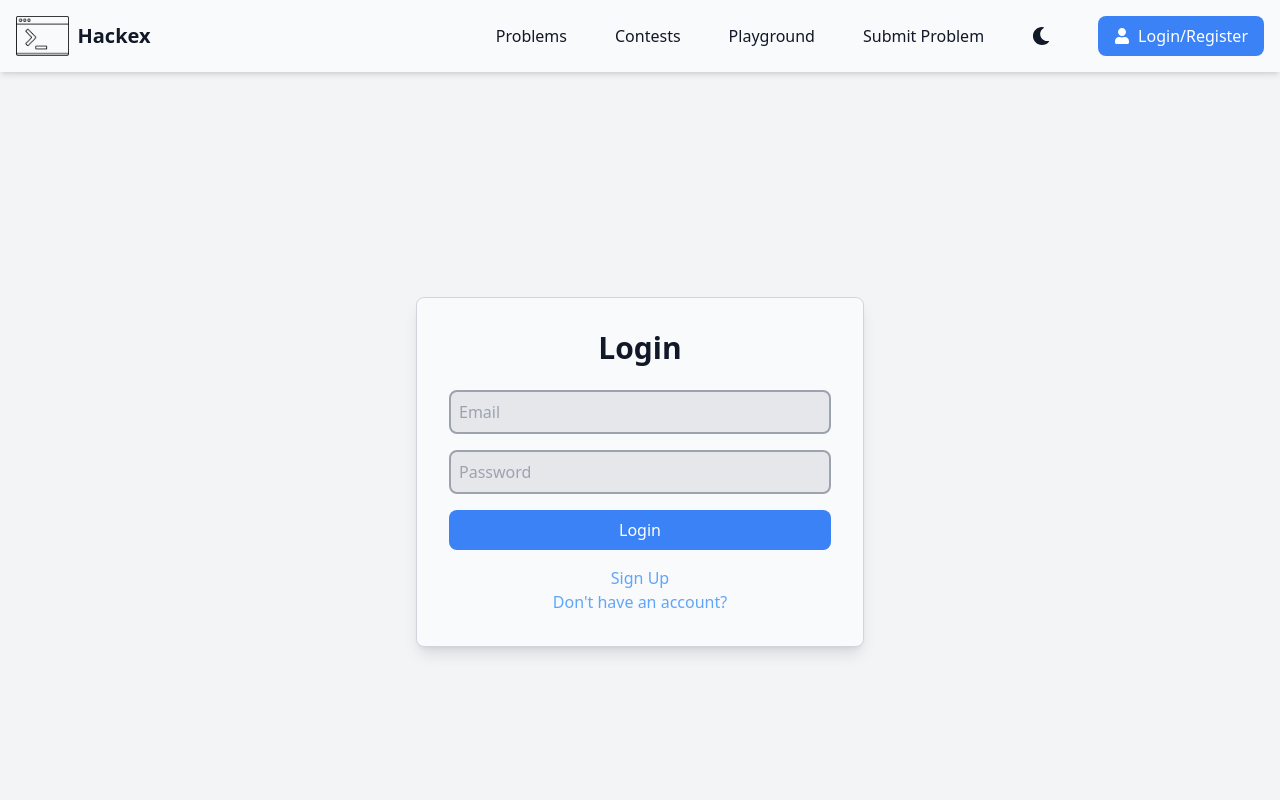
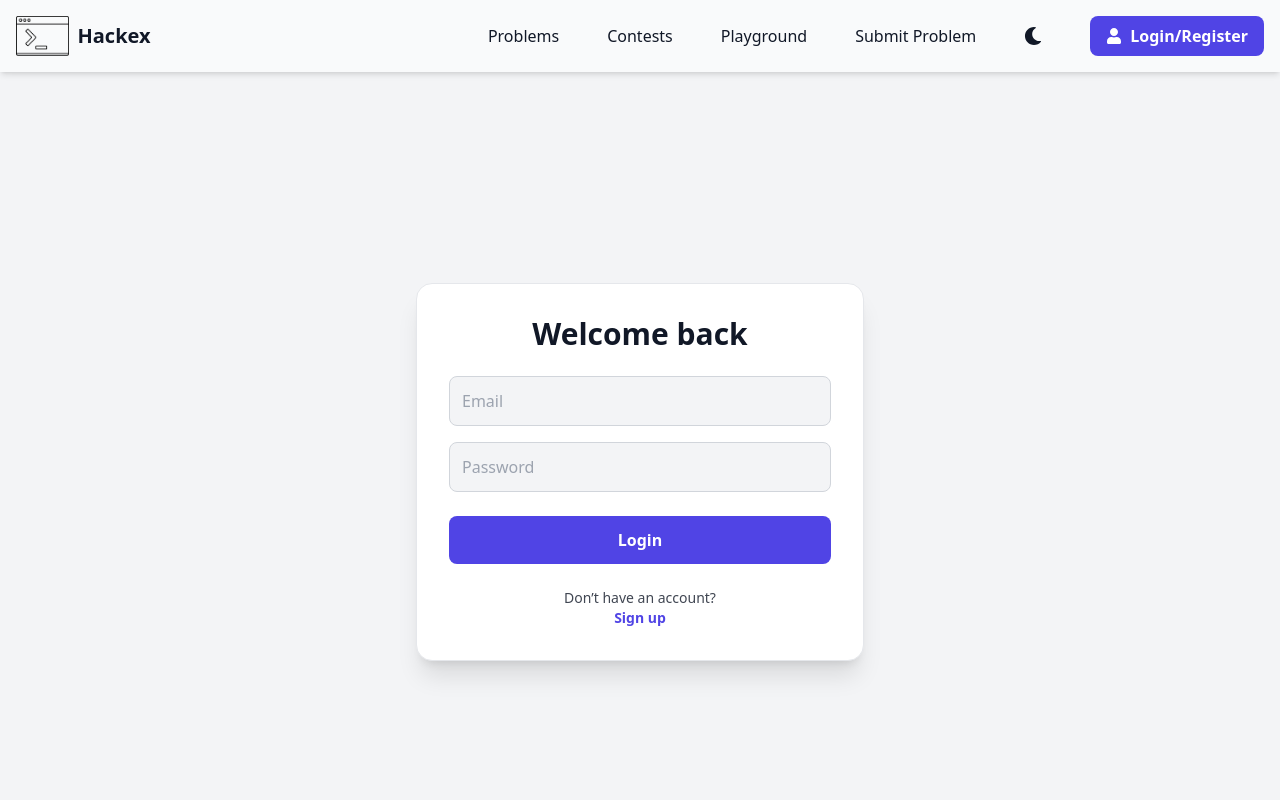
Before and after one commit to JessicaK-011/Hackex-project, a React (Vite) app in the folder hackex-client/: page /login in a window 1280 px wide. Shown: the top 800 px of the page. Built offline with nearby package versions, Linux system fonts and the light colour scheme.

Commit message:
fixed some ui bugs and submit route issue

```diff
--- a/hackex-client/src/Components/Navbar.jsx
+++ b/hackex-client/src/Components/Navbar.jsx
@@ -1,24 +1,20 @@
-import { Link } from "react-router-dom";
+import { Link, useNavigate } from "react-router-dom";
 import { useUser } from "../userContext";
-import { useTheme } from "../themeContext"; // Import ThemeContext
-import { FaSun, FaMoon, FaPowerOff } from "react-icons/fa";
-import logo from "../assets/logo.png"; // Light mode logo
-import logoDark from "../assets/logoDark.png"; // Dark mode logo
+import { useTheme } from "../themeContext";
+import { FaSun, FaMoon, FaPowerOff, FaUser } from "react-icons/fa";
+import logo from "../assets/logo.png";
+import logoDark from "../assets/logoDark.png";
 import { useState, useRef, useEffect } from "react";
-import { useNavigate } from "react-router-dom";
-import { FaUser } from "react-icons/fa";
 
 const Navbar = () => {
-  const { theme, toggleTheme } = useTheme(); // Access theme and toggle function from context
+  const { theme, toggleTheme } = useTheme();
+  const { isLoggedIn, logout } = useUser();
+  const navigate = useNavigate();
 
-  const navigate = useNavigate();
-  const { isLoggedIn, logout } = useUser();
   const [isDropdownOpen, setDropdownOpen] = useState(false);
   const dropdownRef = useRef(null);
 
-  const toggleDropdown = () => {
-    setDropdownOpen((prev) => !prev);
-  };
+  const toggleDropdown = () => setDropdownOpen((prev) => !prev);
 
   const handleClickOutside = (event) => {
     if (dropdownRef.current && !dropdownRef.current.contains(event.target)) {
@@ -28,17 +24,13 @@ const Navbar = () => {
 
   useEffect(() => {
     document.addEventListener("mousedown", handleClickOutside);
-    return () => {
-      document.removeEventListener("mousedown", handleClickOutside);
-    };
+    return () => document.removeEventListener("mousedown", handleClickOutside);
   }, []);
 
   const handleLogout = async () => {
     const response = await fetch(
       "https://hackex.onrender.com/api/v1/users/logout",
-      {
-        method: "GET",
-      }
+      { method: "GET" }
     );
     if (response.ok) {
       await logout();
@@ -50,19 +42,18 @@ const Navbar = () => {
 
   return (
     <nav
-      className={`${
+      className={`sticky top-0 z-50 shadow-md ${
         theme === "light"
-          ? "bg-gray-50 text-gray-900 shadow-md"
-          : "bg-gray-800 text-gray-100 shadow-md"
-      } sticky top-0 z-50`}
+          ? "bg-gray-50 text-gray-900"
+          : "bg-gray-800 text-gray-100"
+      }`}
     >
       <div className="mx-auto flex justify-between items-center p-4">
-        <div className="flex items-center">
+        {/* Logo */}
         <Link
           to="/"
           className="text-xl font-semibold flex items-center space-x-2"
         >
-            {/* Conditional Logo Rendering */}
           <img
             src={theme === "light" ? logoDark : logo}
             alt="Logo"
@@ -70,48 +61,51 @@ const Navbar = () => {
           />
           <span className="ml-4">Hackex</span>
         </Link>
-        </div>
-        <div className="flex items-center justify-around space-x-12">
+
+        {/* Nav Links */}
+        <div className="flex items-center space-x-12">
           <Link
   to="/problems"
-            className="text-md hover:text-blue-400 transition-all duration-300 transform hover:scale-105"
+  className="text-md transition-all duration-300 transform hover:scale-105 hover:text-[#5044e5]"
 >
   Problems
 </Link>
+
 <Link
   to="/contests"
-            className="text-md hover:text-blue-400 transition-all duration-300 transform hover:scale-105"
+  className="text-md transition-all duration-300 transform hover:scale-105 hover:text-[#5044e5]"
 >
   Contests
 </Link>
+
 <Link
   to="/playground"
-            className="text-md hover:text-blue-400 transition-all duration-300 transform hover:scale-105"
+  className="text-md transition-all duration-300 transform hover:scale-105 hover:text-[#5044e5]"
 >
   Playground
 </Link>
+
 <Link
   to="/submit"
-            className="text-md hover:text-blue-400 transition-all duration-300 transform hover:scale-105"
+  className="text-md transition-all duration-300 transform hover:scale-105 hover:text-[#5044e5]"
 >
   Submit Problem
 </Link>
+
+
+          {/* Theme Toggle */}
           <button
             onClick={toggleTheme}
-            className={`text-lg focus:outline-none transition duration-300 ${
-              theme === "light" ? "text-gray-900" : "text-gray-100"
-            }`}
+            className="text-lg transition duration-300 focus:outline-none"
             aria-label="Toggle Theme"
           >
             {theme === "light" ? <FaMoon /> : <FaSun />}
           </button>
-          <div className="ml-6 flex items-center space-x-4">
-            {/* Theme toggle icon */}
+
+          {/* Auth Section */}
+          <div className="ml-6 flex items-center">
             {!isLoggedIn ? (
-              <Link
-                to="/login"
-                className="bg-blue-500 hover:bg-blue-600 text-white py-2 px-4 rounded-lg transition duration-300 transform hover:scale-105 flex items-center justify-between"
-              >
+              <Link to="/login" className="btn-primary flex items-center">
                 <FaUser className="mr-2" />
                 Login/Register
               </Link>
@@ -119,31 +113,30 @@ const Navbar = () => {
               <div className="relative">
                 <button
                   onClick={toggleDropdown}
-                  className="bg-blue-500 hover:bg-blue-600 text-white py-2 px-4 rounded-lg flex items-center transition-transform duration-300 transform hover:scale-105"
+                  className="btn-primary"
                   aria-label="User Menu"
                 >
-                  <FaPowerOff className="text-xl" />
+                  <FaPowerOff />
                 </button>
+
                 {isDropdownOpen && (
                   <div
                     ref={dropdownRef}
-                    className="absolute right-0 mt-2 bg-gray-700 text-gray-100 rounded-lg shadow-lg w-40"
+                    className="absolute right-0 mt-2 w-40 rounded-lg shadow-lg overflow-hidden bg-gray-700 text-gray-100"
                   >
                     <Link
                       to="/profile"
-                      className="block px-4 py-2 hover:bg-blue-500 transition duration-300"
+                      className="block px-4 py-2 hover:bg-[#5044e5] transition"
                       onClick={() => setDropdownOpen(false)}
                     >
                       Profile
                     </Link>
-                    <Link to="/home">
                     <button
                       onClick={handleLogout}
-                        className="block w-full px-4 py-2 text-left hover:bg-blue-500 transition duration-300"
+                      className="block w-full text-left px-4 py-2 hover:bg-[#5044e5] transition"
                     >
                       Logout
                     </button>
-                    </Link>
                   </div>
                 )}
               </div>
--- a/hackex-client/src/index.css
+++ b/hackex-client/src/index.css
@@ -71,3 +71,9 @@ body {
     height: 40px;
   }
 }
+@layer components {
+  .btn-primary {
+    @apply px-4 py-2 rounded-lg font-semibold text-white transition duration-300 hover:opacity-90;
+    background-color: var(--brand-primary);
+  }
+}
--- a/hackex-client/src/pages/LeaderBoard.jsx
+++ b/hackex-client/src/pages/LeaderBoard.jsx
@@ -13,10 +13,10 @@ const LeaderBoard = () => {
       setLoading(true);
       try {
         const response = await axios.get(
-          "https://hackex-backend.onrender.com/api/v1/users/leaderboard"
+          "https://hackex-backend.onrender.com/api/v1/users/leaderboard",
         );
         const sortedData = response.data.users.sort(
-          (a, b) => b.noOfProblems - a.noOfProblems
+          (a, b) => b.noOfProblems - a.noOfProblems,
         );
         setLeaderboardData(sortedData);
       } catch (error) {
@@ -93,7 +93,7 @@ const LeaderBoard = () => {
           <tbody>
             {leaderboardData.map((user, index) => (
               <tr
-                key={user.email}
+                key={user._id || user.email || index}
                 className={`lowercase border-b ${
                   theme === "light" ? "border-gray-300" : "border-gray-600"
                 }`}
--- a/hackex-client/src/pages/Login.jsx
+++ b/hackex-client/src/pages/Login.jsx
@@ -2,113 +2,112 @@
 import { useState } from "react";
 import { Link, useNavigate } from "react-router-dom";
 import { useUser } from "../userContext";
-import { useTheme } from "../themeContext"; // Import ThemeContext
+import { useTheme } from "../themeContext";
 
 const LoginPage = () => {
   const [email, setEmail] = useState("");
   const [password, setPassword] = useState("");
   const [error, setError] = useState("");
+
   const navigate = useNavigate();
-
-  const { theme } = useTheme(); // Access theme from context
-  const { login, isLoggedIn } = useUser();
-
-  const setCookie = (name, value, days) => {
-    const expires = new Date();
-    expires.setTime(expires.getTime() + days * 24 * 60 * 60 * 1000);
-    document.cookie = `${name}=${value}; expires=${expires.toUTCString()}; path=/`;
-  };
+  const { theme } = useTheme();
+  const { login } = useUser();
 
   const handleLogin = async (e) => {
     e.preventDefault();
+    setError("");
+
     try {
       const response = await fetch(
         "https://hackex-backend.onrender.com/api/v1/users/login",
         {
           method: "POST",
-          headers: {
-            "Content-Type": "application/json",
-          },
+          headers: { "Content-Type": "application/json" },
           body: JSON.stringify({ email, password }),
         }
       );
 
       if (response.ok) {
         const data = await response.json();
-        // setCookie("token", data.token, 1);
-        // localStorage.setItem("user", JSON.stringify(data.data.user));
         login(data.data.user);
-        // console.log(isLoggedIn);
         navigate("/profile");
       } else {
         const result = await response.json();
-        setError(result.message || "Login failed. Please try again.");
+        setError(result.message || "Invalid email or password.");
       }
     } catch (err) {
-      setError("An error occurred. Please try again.");
+      setError("Something went wrong. Please try again.");
     }
   };
 
   return (
     <div
-      className={`min-h-screen flex items-center justify-center p-8 ${
+      className={`min-h-screen flex items-center justify-center px-6 ${
         theme === "light"
           ? "bg-gray-100 text-gray-900"
           : "bg-gray-900 text-gray-100"
       }`}
     >
       <div
-        className={`w-full max-w-md p-8 rounded-lg shadow-lg ${
+        className={`w-full max-w-md p-8 rounded-2xl shadow-xl ${
           theme === "light"
-            ? "bg-gray-50 border border-gray-300"
+            ? "bg-white border border-gray-200"
             : "bg-gray-800 border border-gray-700"
         }`}
       >
-        <h1 className="text-3xl font-bold mb-6 text-center">Login</h1>
-        {error && <p className="text-red-500 mb-4">{error}</p>}
+        <h1 className="text-3xl font-bold mb-6 text-center">
+          Welcome back
+        </h1>
+
+        {error && (
+          <p className="text-red-500 mb-4 text-center font-medium">
+            {error}
+          </p>
+        )}
+
         <form onSubmit={handleLogin}>
+          {/* Email */}
           <input
             type="email"
             value={email}
             onChange={(e) => setEmail(e.target.value)}
-            className={`w-full mb-4 p-2 rounded-lg border-2 ${
-              theme === "light"
-                ? "bg-gray-200 text-gray-900 border-gray-400"
-                : "bg-gray-700 text-white border-gray-600"
-            }`}
             placeholder="Email"
             required
+            className={`w-full p-3 mb-4 rounded-lg border focus:outline-none ${
+              theme === "light"
+                ? "bg-gray-100 border-gray-300 text-gray-900 focus:border-[#5044e5]"
+                : "bg-gray-700 border-gray-600 text-white focus:border-[#5044e5]"
+            }`}
           />
+
+          {/* Password */}
           <input
             type="password"
             value={password}
             onChange={(e) => setPassword(e.target.value)}
-            className={`w-full mb-4 p-2 rounded-lg border-2 ${
-              theme === "light"
-                ? "bg-gray-200 text-gray-900 border-gray-400"
-                : "bg-gray-700 text-white border-gray-600"
-            }`}
             placeholder="Password"
             required
+            className={`w-full p-3 mb-6 rounded-lg border focus:outline-none ${
+              theme === "light"
+                ? "bg-gray-100 border-gray-300 text-gray-900 focus:border-[#5044e5]"
+                : "bg-gray-700 border-gray-600 text-white focus:border-[#5044e5]"
+            }`}
           />
-          <button
-            type="submit"
-            className={`bg-blue-500 hover:bg-blue-600 text-white py-2 px-4 rounded-lg w-full ${
-              theme === "light" ? "hover:bg-blue-600" : "hover:bg-blue-700"
-            }`}
-          >
+
+          {/* Login button */}
+          <button type="submit" className="btn-primary w-full py-3">
             Login
           </button>
         </form>
-        <div className="mt-4 text-center">
+
+        {/* Footer */}
+        <div className="mt-6 text-center text-sm">
+          <p className="opacity-80">Don’t have an account?</p>
           <Link
             to="/signup"
-            className={`text-blue-400 hover:underline ${
-              theme === "light" ? "hover:text-blue-500" : "hover:text-blue-300"
-            }`}
+            className="font-semibold text-[#5044e5] hover:underline"
           >
-            Sign Up
-            <p className="">Don&apos;t have an account?</p>
+            Sign up
           </Link>
         </div>
       </div>
--- a/hackex-client/src/pages/Playground.jsx
+++ b/hackex-client/src/pages/Playground.jsx
@@ -254,7 +254,7 @@ const Playground = () => {
                 </label>
                 <button
                   onClick={() => downloadFile("output.txt", output)}
-                  className="mt-2 bg-blue-500 hover:bg-blue-600 text-white py-1 px-3 rounded-lg transition-colors duration-200"
+                  className="mt-2 bg-[#5044e5]  hover:bg-blue-600 text-white py-1 px-3 rounded-lg transition-colors duration-200"
                 >
                   <FontAwesomeIcon icon={faDownload} className="mr-2" />
                   Download Output
--- a/hackex-client/src/pages/Signup.jsx
+++ b/hackex-client/src/pages/Signup.jsx
@@ -1,17 +1,19 @@
 /* eslint-disable no-unused-vars */
 import { useState } from "react";
 import { Link, useNavigate } from "react-router-dom";
-import { useTheme } from "../themeContext"; // Import ThemeContext
+import { useTheme } from "../themeContext";
 
 const Signup = () => {
   const [name, setName] = useState("");
   const [password, setPassword] = useState("");
   const [email, setEmail] = useState("");
   const [error, setError] = useState("");
+
   const navigate = useNavigate();
-  const { theme } = useTheme(); // Access theme from context
+  const { theme } = useTheme();
 
   const handleSignup = async () => {
+    setError("");
     try {
       const response = await fetch(
         "https://hackex-backend.onrender.com/api/v1/users/signup",
@@ -34,71 +36,78 @@ const Signup = () => {
 
   return (
     <div
-      className={`min-h-screen flex items-center justify-center p-8 ${
+      className={`min-h-screen flex items-center justify-center px-6 ${
         theme === "light"
           ? "bg-gray-100 text-gray-900"
           : "bg-gray-900 text-gray-100"
       }`}
     >
       <div
-        className={`w-full max-w-md p-8 rounded-lg shadow-lg ${
+        className={`w-full max-w-md p-8 rounded-2xl shadow-xl ${
           theme === "light"
-            ? "bg-gray-50 border border-gray-300"
+            ? "bg-white border border-gray-200"
             : "bg-gray-800 border border-gray-700"
         }`}
       >
-        <h1 className="text-3xl font-bold mb-6 text-center">Signup</h1>
-        {error && <p className="text-red-500 mb-4 text-center">{error}</p>}
+        <h1 className="text-3xl font-bold mb-6 text-center">
+          Create your account
+        </h1>
+
+        {error && (
+          <p className="text-red-500 mb-4 text-center font-medium">{error}</p>
+        )}
+
+        {/* Username */}
         <input
           type="text"
           value={name}
           onChange={(e) => setName(e.target.value)}
-          className={`w-full p-3 mb-4 rounded-lg border-2 ${
+          placeholder="Username"
+          className={`w-full p-3 mb-4 rounded-lg border focus:outline-none ${
             theme === "light"
-              ? "bg-gray-200 text-gray-900 border-gray-400"
-              : "bg-gray-700 text-white border-gray-600"
-          } focus:outline-none focus:border-blue-500`}
-          placeholder="Username"
+              ? "bg-gray-100 border-gray-300 text-gray-900 focus:border-[#5044e5]"
+              : "bg-gray-700 border-gray-600 text-white focus:border-[#5044e5]"
+          }`}
         />
+
+        {/* Email */}
         <input
-          type="text"
+          type="email"
           value={email}
           onChange={(e) => setEmail(e.target.value)}
-          className={`w-full p-3 mb-4 rounded-lg border-2 ${
+          placeholder="Email"
+          className={`w-full p-3 mb-4 rounded-lg border focus:outline-none ${
             theme === "light"
-              ? "bg-gray-200 text-gray-900 border-gray-400"
-              : "bg-gray-700 text-white border-gray-600"
-          } focus:outline-none focus:border-blue-500`}
-          placeholder="Email"
+              ? "bg-gray-100 border-gray-300 text-gray-900 focus:border-[#5044e5]"
+              : "bg-gray-700 border-gray-600 text-white focus:border-[#5044e5]"
+          }`}
         />
+
+        {/* Password */}
         <input
           type="password"
           value={password}
           onChange={(e) => setPassword(e.target.value)}
-          className={`w-full p-3 mb-4 rounded-lg border-2 ${
+          placeholder="Password"
+          className={`w-full p-3 mb-6 rounded-lg border focus:outline-none ${
             theme === "light"
-              ? "bg-gray-200 text-gray-900 border-gray-400"
-              : "bg-gray-700 text-white border-gray-600"
-          } focus:outline-none focus:border-blue-500`}
-          placeholder="Password"
+              ? "bg-gray-100 border-gray-300 text-gray-900 focus:border-[#5044e5]"
+              : "bg-gray-700 border-gray-600 text-white focus:border-[#5044e5]"
+          }`}
         />
 
-        <button
-          onClick={handleSignup}
-          className={`bg-blue-500 hover:bg-blue-600 text-white py-3 px-6 rounded-lg font-semibold transition w-full ${
-            theme === "light" ? "hover:bg-blue-600" : "hover:bg-blue-700"
-          }`}
-        >
-          Login
+        {/* Sign up button */}
+        <button onClick={handleSignup} className="btn-primary w-full py-3">
+          Sign Up
         </button>
-        <div className="mt-4 text-center">
+
+        {/* Footer */}
+        <div className="mt-6 text-center text-sm">
+          <p className="opacity-80">Already have an account?</p>
           <Link
             to="/login"
-            className={`text-blue-400 hover:underline ${
-              theme === "light" ? "hover:text-blue-500" : "hover:text-blue-300"
-            }`}
+            className="font-semibold text-[#5044e5] hover:underline"
           >
-            <p className="">Already have an account?</p>
             Login
           </Link>
         </div>
```
Also changed, not shown: hackex-client/src/pages/Contests.jsx (+14 -8 lines), hackex-client/src/pages/Home.jsx (+34 -13 lines), hackex-client/src/pages/ProblemList.jsx (+4 -10 lines), hackex-client/src/assets/homePageMain.png. Lines whose indentation alone changed are shown as unchanged.
